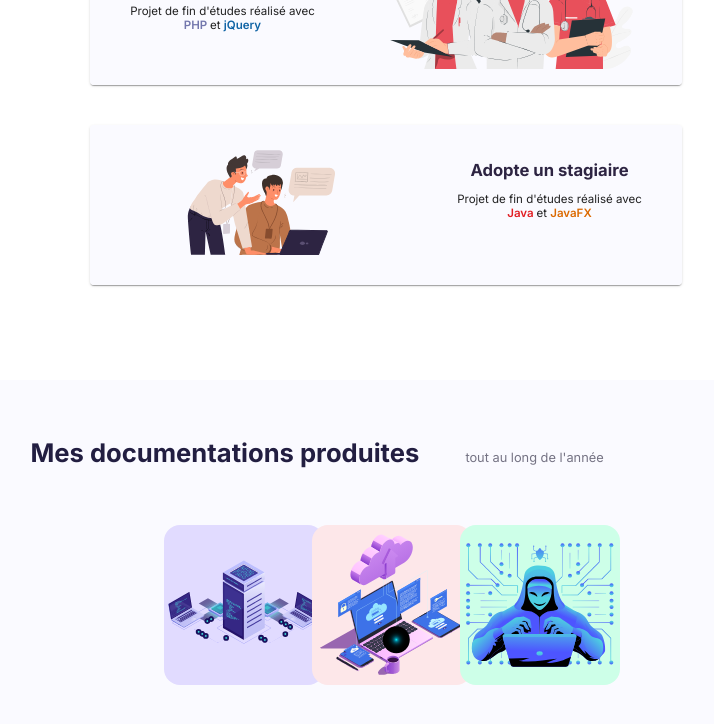
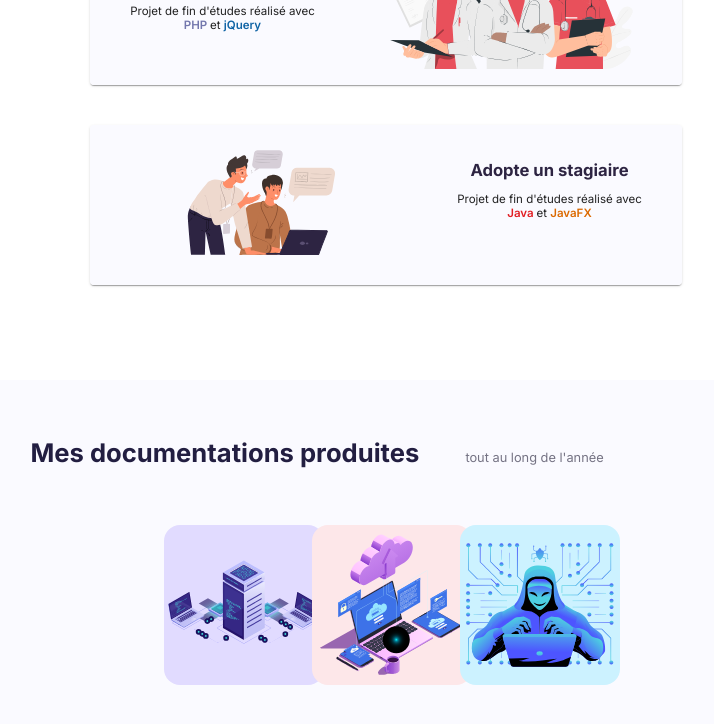
Before and after one commit to SachaFARINEL/Portfolio, a React (Create React App) app: page / in a window 1280 px wide. Shown: the part 1236-1960 px from the top of the page, without its empty margins (254-968 px from the left). Built offline with nearby package versions, Linux system fonts and the light colour scheme.

Commit message:
chmgt de couleurs

```diff
--- a/src/components/documentations.js
+++ b/src/components/documentations.js
@@ -20,7 +20,7 @@ const Documentations = () => {
                 </Grid>
 
                 <Grid item xs={2} >
-                    <div className='divProjets' style={{ width: '20vh', height: '20vh', overflow: 'hidden', borderRadius: '2vh', background: '#CDFFE8' }}>
+                    <div className='divProjets' style={{ width: '20vh', height: '20vh', overflow: 'hidden', borderRadius: '2vh', background: '#CCF2FF' }}>
                         <img style={{ width: '100%' }} src='assets/mitm3.svg'></img>
                     </div>
                 </Grid>
```
